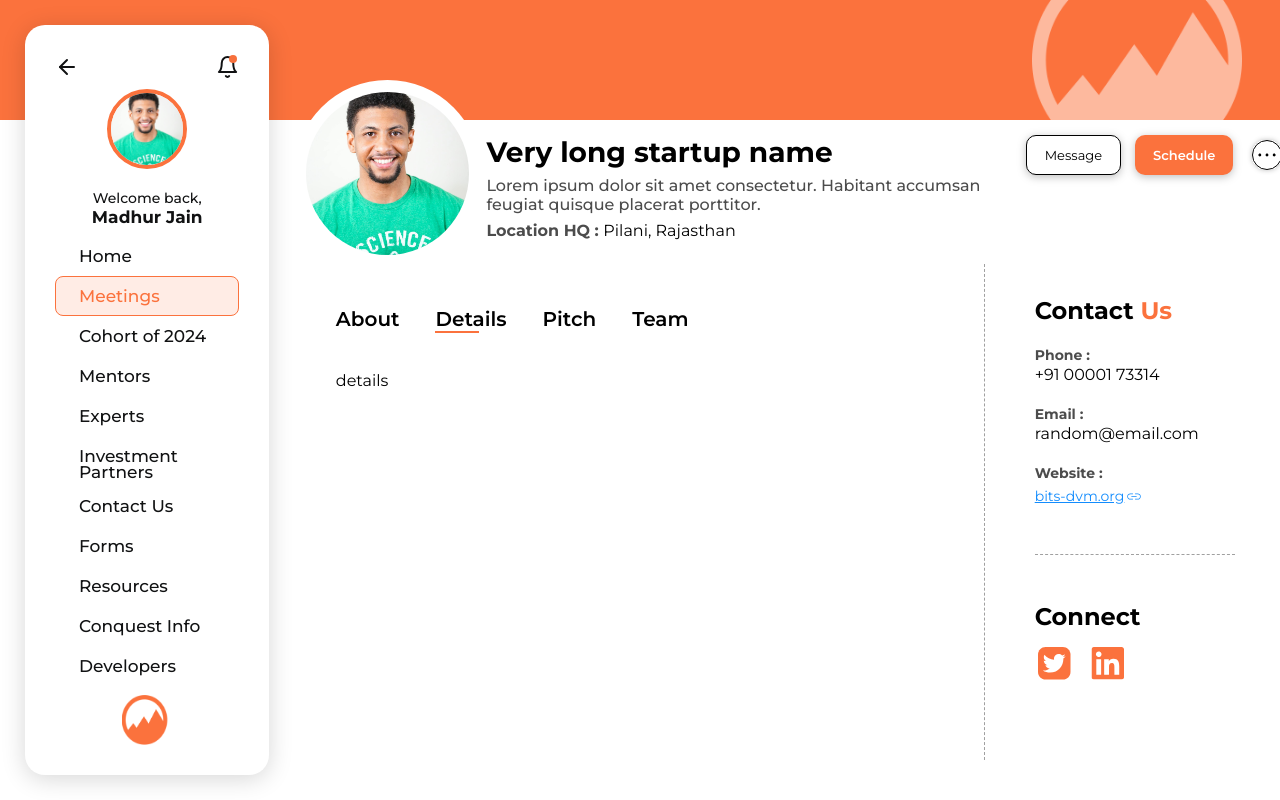
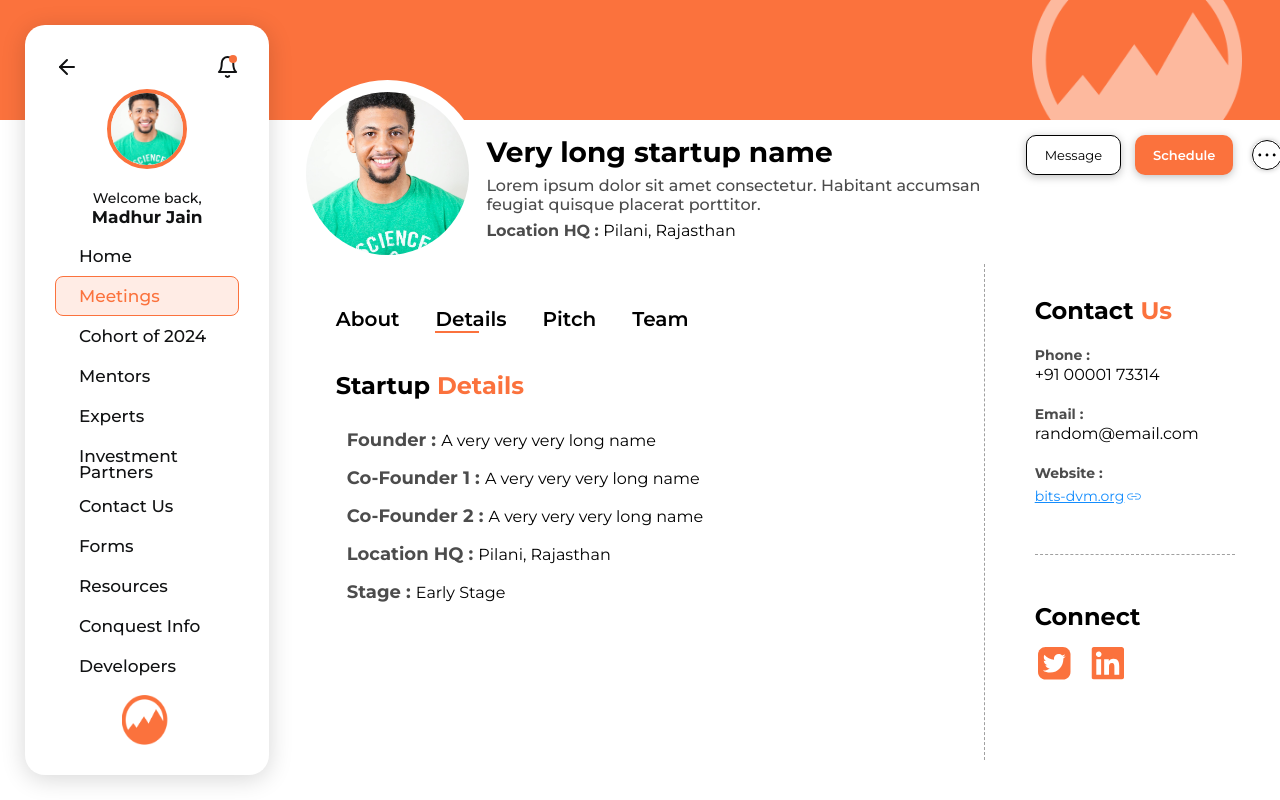
Before and after one commit to dvm-bitspilani/cel-conquest-2024, a React (Vite) app: page /dashboard/startup-profile in a window 1280 px wide. Both pictures are taken after a click on the element "Details". Built offline with nearby package versions, Linux system fonts and the light colour scheme.

Commit message:
feat: added details

```diff
--- a/src/components/Startups/Details/Details.jsx
+++ b/src/components/Startups/Details/Details.jsx
@@ -1,5 +1,16 @@
-export default function Details() {
-    return(
-        <div>details</div>
+import * as styles from "./Details.module.scss"
+
+export default function Details({ founder, cofounder1, cofounder2, location, stage}) {
+    return (
+        <>
+            <div className={styles.title}>Startup <span>Details</span></div>
+            <div className={styles.contentContainer}>
+                <div><span className={styles.heading}>Founder : </span>{founder}</div>
+                <div><span className={styles.heading}>Co-Founder 1 : </span>{cofounder1}</div>
+                <div><span className={styles.heading}>Co-Founder 2 : </span>{cofounder2}</div>
+                <div><span className={styles.heading}>Location HQ : </span>{location}</div>
+                <div><span className={styles.heading}>Stage : </span>{stage}</div>
+            </div>
+        </>
     )
 }
--- a/src/components/Startups/Details/Details.module.scss
+++ b/src/components/Startups/Details/Details.module.scss
@@ -0,0 +1,29 @@
+.title {
+    color: #000;
+    font-family: Montserrat;
+    font-size: 24px;
+    font-style: normal;
+    font-weight: 700;
+    line-height: normal;
+
+    span {
+        color: #FB723D;
+    }
+}
+
+.contentContainer {
+    display: flex;
+    flex-direction: column;
+    gap: 18px;
+    padding: 30px 0 0 11px;
+    font-weight: 400;
+
+    .heading {
+        color: #4C4C4C;
+        font-family: Montserrat;
+        font-size: 18px;
+        font-style: normal;
+        font-weight: 700;
+        line-height: 20px;
+    }
+}
--- a/src/components/Startups/StartupProfileHeader/StartupProfileHeader.jsx
+++ b/src/components/Startups/StartupProfileHeader/StartupProfileHeader.jsx
@@ -15,9 +15,17 @@ const dummyContact = {
     linkedin: "https://linkedin.com",
 }
 
+const dummyDetails = {
+    founder: "A very very very long name",
+    cofounder1: "A very very very long name",
+    cofounder2: "A very very very long name",
+    location: "Pilani, Rajasthan",
+    stage: "Early Stage",
+}
+
 const profileInfo = {
     about: <About />,
-    details: <Details />,
+    details: <Details {...dummyDetails}/>,
     pitch: <Pitch />,
     team: <Team />,
 }
```
